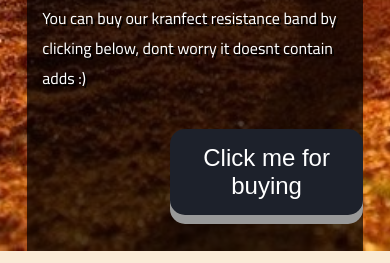
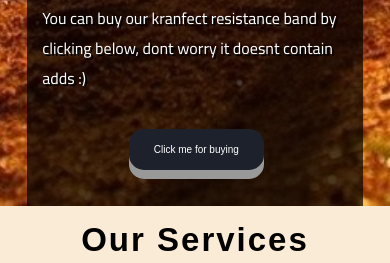
Before and after one commit to kranfect/test, a plain HTML site: page index.html in a window 390 px wide. Shown: the part 2174-2437 px from the top of the page. Drawn offline with Linux system fonts and the light colour scheme; a web font is replaced by a local one.

Commit message:
Update main.css

```diff
--- a/main.css
+++ b/main.css
@@ -413,9 +413,12 @@ div.transbox p1{
     font-size: 16px;
   }
 
-    div.button1{
-        margin-right: 20%;
+  div.transbox .button1 {
+        font-size: 10px;
+        margin-left: 27%;
     }
+}
+
 }
 
 
```
